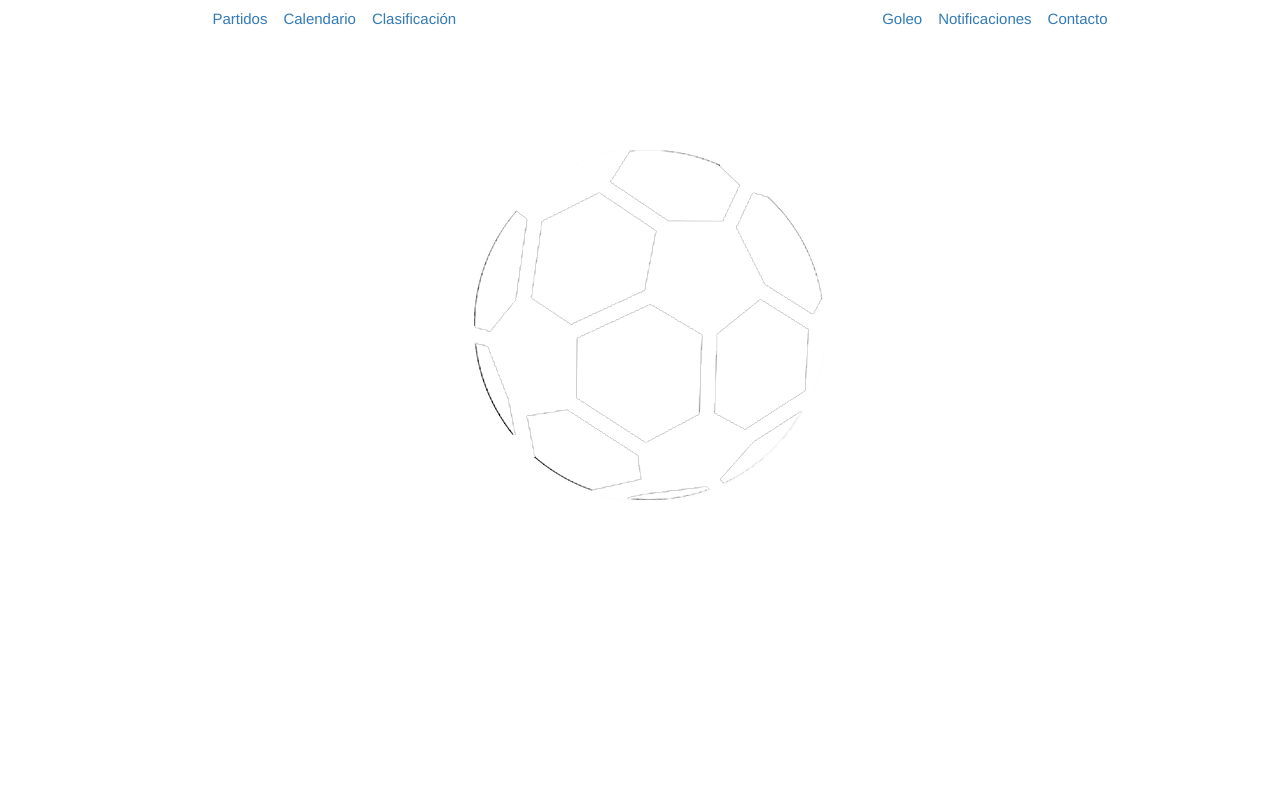
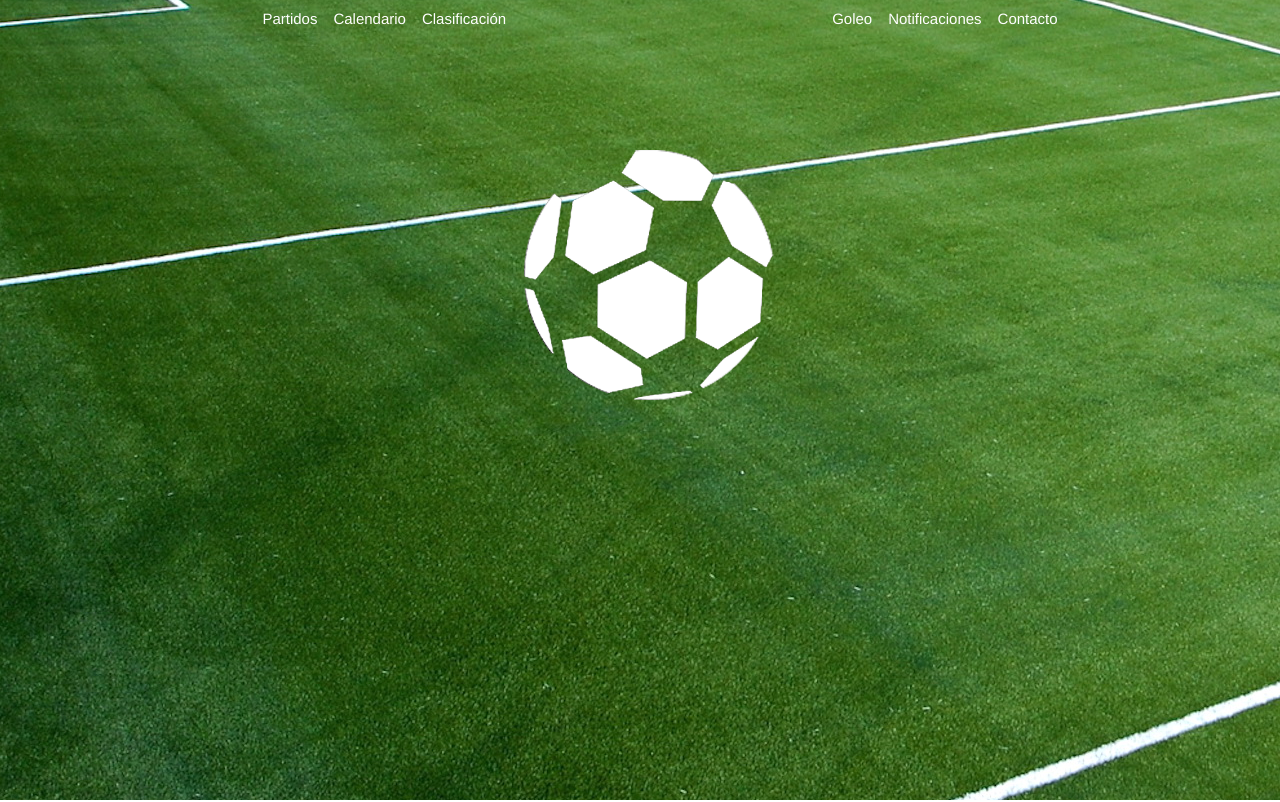
Before and after one commit to deskrive/curso_desarrollo_web, a plain HTML site: page index.html in a window 1280 px wide. Shown: the top 802 px of the page. Drawn offline with Linux system fonts and the light colour scheme.

Commit message:
Sección Banner

```diff
--- a/assets/css/estilos.css
+++ b/assets/css/estilos.css
@@ -43,13 +43,16 @@
   /*color: white;*/
   text-decoration: none;
   font-size: 15px;
+  color: white;
 }
 
 /* Imagen de logo */
 #logo {
   float: left;
   display: block;
-  margin: 150px 10px 0px 10px;
+  margin: 100px 10px 0px 10px;
+  width: 250px;
+  height: 250px;
   -webkit-transition: width .5s, height .5s, margin-right .5s, margin-top .5s;
   -moz-transition: width .5s, height .5s, margin-right .5s, margin-top .5s;
   -o-transition: width .5s, height .5s, margin-right .5s, margin-top .5s;
@@ -64,3 +67,15 @@
   right: 25%;
   width: 50%;
 }
+
+/*
+* Banner
+*/
+
+#banner {
+  width: 100%;
+  background-image: url(../img/bg.jpg);
+  background-position: center center;
+  background-repeat: no-repeat;
+  height: 100vh;
+}
--- a/assets/js/scripts.js
+++ b/assets/js/scripts.js
@@ -8,7 +8,7 @@ $(document).ready(function() {
   $(window).scroll(function() {
     scroll = $(window).scrollTop();
 
-    if(scroll > 200) {
+    if(scroll > 150) {
       // Si el scroll es major a 200.....
       if(!flag) {
         // Si la variable flag es false o no existe......
@@ -48,7 +48,7 @@ $(document).ready(function() {
 
         $("#menuDesk > nav > ul > li > a").css({
           //Llamamos a nuestro elemento a
-          "color":"black"
+          "color":"white"
         });
 
         $("#menuDesk").css({
--- a/index.html
+++ b/index.html
@@ -63,6 +63,18 @@
     <!-- Menú de Navegación Mobile END
     ================================== -->
 
+  <!-- Banner
+  ==================================== -->
+
+  <section id="banner"></section>
+
+  <!-- Banner END
+  ====================================-->
+
+  <h1>
+    Lorem ipsum dolor sit amet, consectetur adipisicing elit. Nam, dicta laudantium id quas sint at aliquam vitae nesciunt nobis. Animi provident tenetur, aliquid saepe a, culpa quo odio voluptates recusandae!Lorem ipsum dolor sit amet, consectetur adipisicing elit. Culpa, quia? Ab soluta tempora blanditiis accusantium, nam provident libero ipsam quod, omnis non reprehenderit mollitia, deserunt, numquam in esse aliquid unde.Lorem ipsum dolor sit amet, consectetur adipisicing elit. Sint possimus et commodi, corporis quam laudantium quibusdam iure, nobis ex! Debitis ducimus, reiciendis quisquam tempore enim quia voluptatibus aliquid quos ipsam.
+  </h1>
+
     <!-- Scripts -->
       <!-- Jquery -->
       <script src="assets/js/jquery.js"></script>
```
